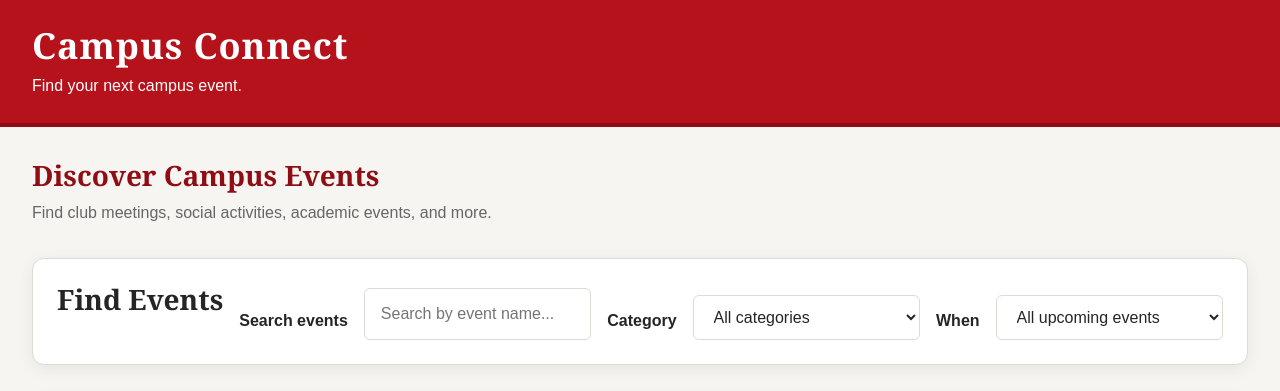
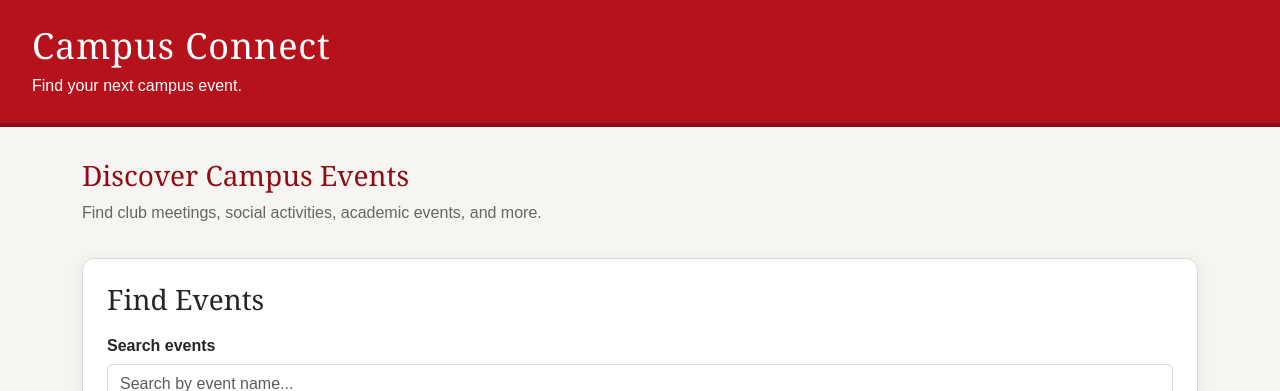
Before and after one commit to SydGrace06/campus-connect, a Flask app: page / in a window 1280 px wide. Shown: the top 391 px of the page. Run offline with Flask 3, Linux system fonts and the light colour scheme.

Commit message:
Updating styling using bootstrap and adding a clear filters button

```diff
--- a/static/core.css
+++ b/static/core.css
@@ -70,13 +71,13 @@ a:hover {
     margin: 0;
 }
 
-.container {
-    width: 100%;
-    max-width: 80rem;
-    margin-inline: auto;
-    padding: 2rem;
+/* Main page content */
+main.container {
+    padding-top: 2rem;
+    padding-bottom: 2rem;
 }
 
+/* Welcome section */
 .welcome {
     margin-bottom: 2rem;
 }
@@ -102,41 +104,45 @@ a:hover {
     box-shadow: var(--shadow-card);
 }
 
-.event-filters {
-    display: flex;
-    flex-wrap: wrap;
-    align-items: end;
-    gap: 1rem;
+.event-filters h2 {
+    margin-top: 0;
+    margin-bottom: 1rem;
 }
 
-.event-filters label {
-    display: block;
+/* Bootstrap form customization */
+.event-filters .form-label {
     margin-bottom: 0.375rem;
     font-weight: 700;
 }
 
-.event-filters input,
-.event-filters select {
-    flex: 1 1 12rem;
+.event-filters .form-control,
+.event-filters .form-select {
     min-width: 0;
-}
-
-input,
-select,
-button {
-    max-width: 100%;
-    padding: 0.75em 1em;
-    border: 0.0625rem solid var(--color-border);
+    border-color: var(--color-border);
     border-radius: var(--radius-small);
     font: inherit;
 }
 
-input,
-select {
-    color: var(--color-charcoal);
-    background: var(--color-white);
+.event-filters .form-control:focus,
+.event-filters .form-select:focus {
+    border-color: var(--color-focus);
+    box-shadow: 0 0 0 0.2rem rgb(36 99 166 / 20%);
 }
 
+/* Clear Filters button */
+.event-filters .btn-danger {
+    color: var(--color-white);
+    background: var(--color-crimson);
+    border-color: var(--color-crimson);
+    font-weight: 700;
+}
+
+.event-filters .btn-danger:hover {
+    background: var(--color-crimson-dark);
+    border-color: var(--color-crimson-dark);
+}
+
+/* Keyboard accessibility */
 input:focus-visible,
 select:focus-visible,
 button:focus-visible,
--- a/static/js/map.js
+++ b/static/js/map.js
@@ -1,8 +1,8 @@
 "use strict";
 /// <reference types="leaflet" />
 /// <reference path="./filters.ts" />
-// Grove City College location directory.
-// Coordinates are approximate demo positions; verify before final use.
+// Grove City College location directory
+// Coordinates are approximate demo positions
 const campusLocations = {
     "breen-student-union": {
         name: "Breen Student Union (STU)",
@@ -35,18 +35,18 @@ const campusLocations = {
         "longitude": -80.080569
     }
 };
-// Dummy events point to a location ID rather than storing coordinates.
+// Dummy events point to a location ID rather than storing coordinates
 const dummyEvents = [
     {
         title: "Coding Club Meetup",
-        category: "Academic",
+        category: "Academic/Professional",
         date: "2026-11-02",
         time: "6:00 PM",
         locationId: "breen-student-union"
     },
     {
         title: "Study Group",
-        category: "Academic",
+        category: "Academic/Professional",
         date: "2026-11-03",
         time: "4:00 PM",
         locationId: "buhl-library"
@@ -59,15 +59,15 @@ const dummyEvents = [
         locationId: "map-north"
     },
     {
-        title: "Campus Music Meetup",
-        category: "Music",
+        title: "Campus Ministry Fair",
+        category: "Ministry",
         date: "2026-11-05",
         time: "5:30 PM",
         locationId: "hicks-hall"
     },
     {
         title: "Student Club Planning",
-        category: "Clubs",
+        category: "Regular",
         date: "2026-11-06",
         time: "6:30 PM",
         locationId: "ketler-hall"
@@ -96,7 +96,7 @@ const dummyEvents = [
 ];
 const mapElement = document.getElementById("map");
 if (mapElement) {
-    // Center the map around Grove City College.
+    // Center the map around Grove City College
     const map = L.map(mapElement).setView([41.155353, -80.079024], 17);
     L.tileLayer("https://tile.openstreetmap.org/{z}/{x}/{y}.png", {
         maxZoom: 19,
@@ -113,9 +113,9 @@ if (mapElement) {
             return;
         }
         const filteredEvents = filterEvents(dummyEvents, searchInput.value, categoryInput.value, dateInput.value);
-        // Remove the old markers.
+        // Remove the old markers
         markerLayer.clearLayers();
-        // Add markers for the filtered events.
+        // Add markers for the filtered events
         filteredEvents.forEach((event) => {
             const location = campusLocations[event.locationId];
             if (!location) {
@@ -130,10 +130,19 @@ if (mapElement) {
                 `Location: ${location.name}`);
         });
     }
-    // Update markers when the user changes a filter.
+    // Update markers when the user changes a filter
     document.getElementById("search")?.addEventListener("input", updateMapMarkers);
     document.getElementById("category")?.addEventListener("change", updateMapMarkers);
     document.getElementById("date-range")?.addEventListener("change", updateMapMarkers);
-    // Display all events when the page first loads.
+    document.getElementById("clear-filters")?.addEventListener("click", () => {
+        const searchInput = document.getElementById("search");
+        const categoryInput = document.getElementById("category");
+        const dateInput = document.getElementById("date-range");
+        searchInput.value = "";
+        categoryInput.value = "";
+        dateInput.value = "all";
+        updateMapMarkers();
+    });
+    // Display all events when the page first loads
     updateMapMarkers();
 }
--- a/templates/base.html
+++ b/templates/base.html
@@ -4,6 +4,12 @@
     <meta charset="UTF-8">
     <meta name="viewport" content="width=device-width, initial-scale=1">
     <title>{% block title %}Campus Connect{% endblock %}</title>
+
+    <!-- Bootstrap CSS -->
+    <link
+        href="https://cdn.jsdelivr.net/npm/bootstrap@5.3.3/dist/css/bootstrap.min.css"
+        rel="stylesheet"
+    >
 
     <!-- Leaflet map styling -->
     <link
--- a/templates/index.html
+++ b/templates/index.html
@@ -11,29 +11,45 @@
 <section class="event-filters">
     <h2>Find Events</h2>
 
-    <label for="search">Search events</label>
-    <input
-        type="search"
-        id="search"
-        placeholder="Search by event name..."
-    >
+    <div class="row g-3">
+        <div class="col-12">
+            <label for="search" class="form-label">Search events</label>
+            <input type="search" id="search"
+                   class="form-control"
+                   placeholder="Search by event name...">
+        </div>
 
-    <label for="category">Category</label>
-    <select id="category">
+        <div class="col-12 col-md-6">
+            <label for="category" class="form-label">Category</label>
+            <select id="category" class="form-select">
                 <option value="">All categories</option>
-        <option value="Academic">Academic</option>
+                <option value="Academic/Professional">Academic/Professional</option>
+                <option value="Regular">Regular</option>
                 <option value="Social">Social</option>
-        <option value="Music">Music</option>
-        <option value="Clubs">Clubs</option>
+                <option value="Service">Service</option>
+                <option value="Fundraising">Fundraising</option>
+                <option value="Competition">Competition</option>
                 <option value="Arts">Arts</option>
+                <option value="Ministry">Ministry</option>
+                <option value="Other">Other</option>
             </select>
+        </div>
 
-    <label for="date-range">When</label>
-    <select id="date-range">
+        <div class="col-12 col-md-6">
+            <label for="date-range" class="form-label">When</label>
+            <select id="date-range" class="form-select">
                 <option value="all">All upcoming events</option>
                 <option value="today">Today</option>
                 <option value="week">This week</option>
             </select>
+        </div>
+
+        <div class="col-12">
+            <button type="button" id="clear-filters" class="btn btn-danger">
+                Clear Filters
+            </button>
+        </div>
+    </div>
 </section>
 
 <section class="map-section">
```
Also changed, not shown: other parts of static/core.css (+10 -26 lines), src/ts/filters.ts (+7 -5 lines), src/ts/map.ts (+33 -19 lines). Lines whose indentation alone changed are shown as unchanged.
